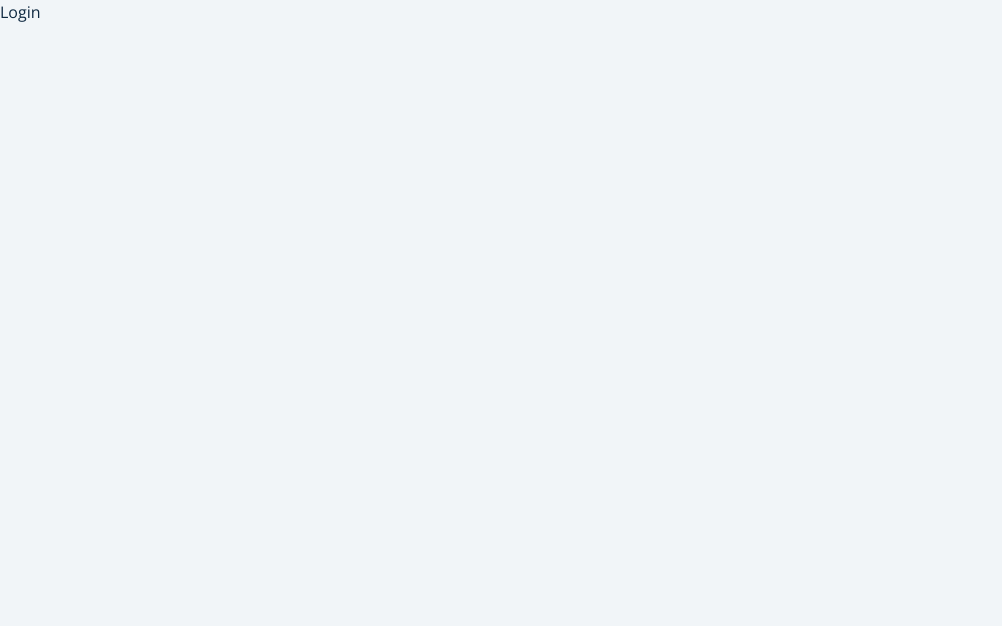
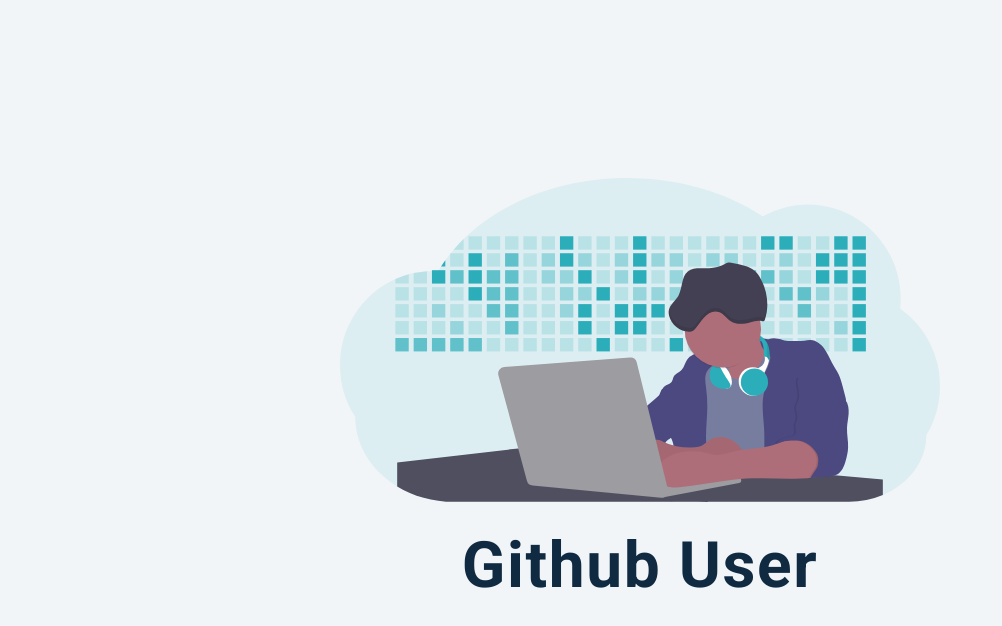
Before and after one commit to chenjianrui/search_github_demo, a React (Create React App) app: page /login in a window 1280 px wide. Shown: the top 626 px of the page, without its empty margins (0-1002 px from the left). Built offline with nearby package versions, Linux system fonts and the light colour scheme.

Commit message:
建置 Login page

```diff
--- a/src/pages/Login.js
+++ b/src/pages/Login.js
@@ -1,11 +1,34 @@
 import React from 'react'
+import styled from 'styled-components'
+
+import loginImg from '../images/login-img.svg'
 
 const Login = () => {
   return (
-    <div>
-      Login
-    </div>
+    <Wrapper>
+      <div className="container">
+        <img src={loginImg} alt='github user'/>
+        <h1>github user</h1>
+      </div>
+    </Wrapper>
   )
 }
 
+const Wrapper = styled.section`
+  min-height: 100vh;
+  display: grid;
+  place-items: center;
+  .container {
+    width: 90vw;
+    max-width: 600px;
+    text-align: center;
+  }
+  img {
+    margin-bottom: 2rem;
+  }
+  h1 {
+    margin-bottom: 1.5rem;
+  }
+`
+
 export default Login
```
Also changed, not shown: src/images/login-img.svg (added).
